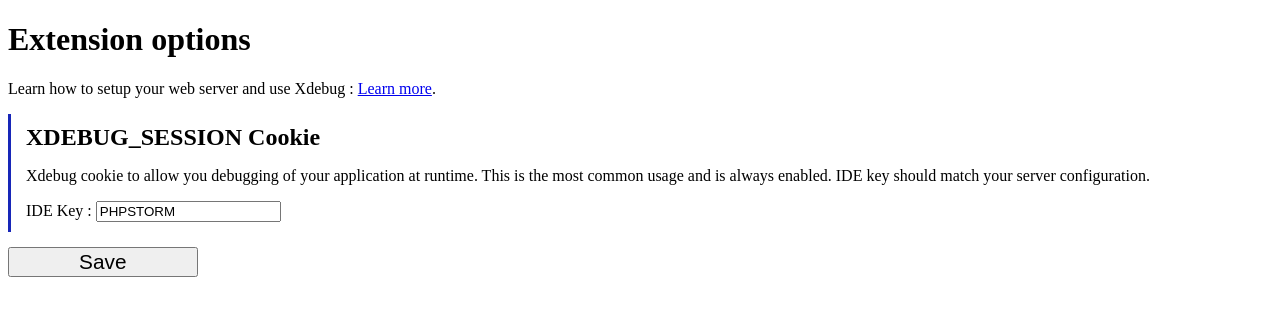
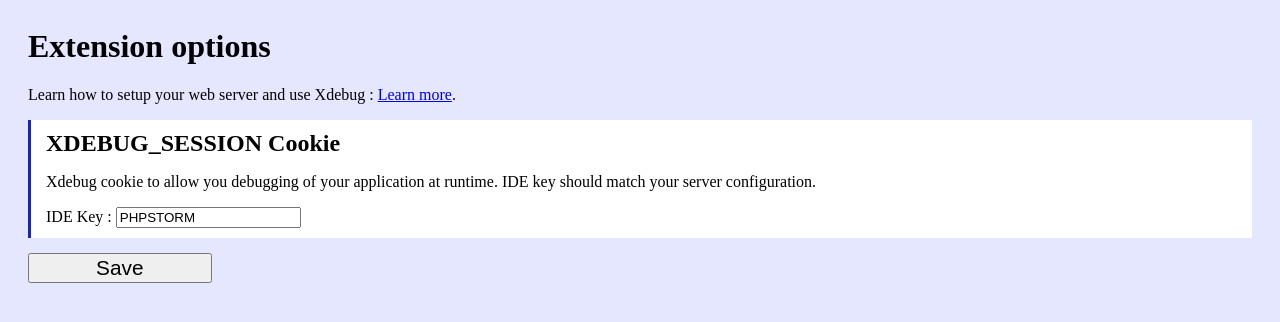
Before and after one commit to lhall-amphibee/xdebug-ext, a browser extension: page options.html in a window 1280 px wide. Drawn offline with Linux system fonts and the light colour scheme.

Commit message:
Some more styling

```diff
--- a/options.html
+++ b/options.html
@@ -17,7 +17,7 @@
     <ul>
         <li>
             <h2>XDEBUG_SESSION Cookie</h2>
-            <p class="hint">Xdebug cookie to allow you debugging of your application at runtime. This is the most common usage and is always enabled. IDE key should match your server configuration.</p>
+            <p class="hint">Xdebug cookie to allow you debugging of your application at runtime. IDE key should match your server configuration.</p>
             <label>IDE Key : <input type="text" id="idekey"></label>
 
         </li>
--- a/styles.css
+++ b/styles.css
@@ -1,3 +1,12 @@
+body.options {
+    background-color: rgba(217, 222, 255, 0.7);
+    padding: 20px;
+}
+
+h1 {
+    margin-top: 0;
+}
+
 .options ul {
     margin: 0;
     padding: 0;
```
Also changed, not shown: manifest.json.
